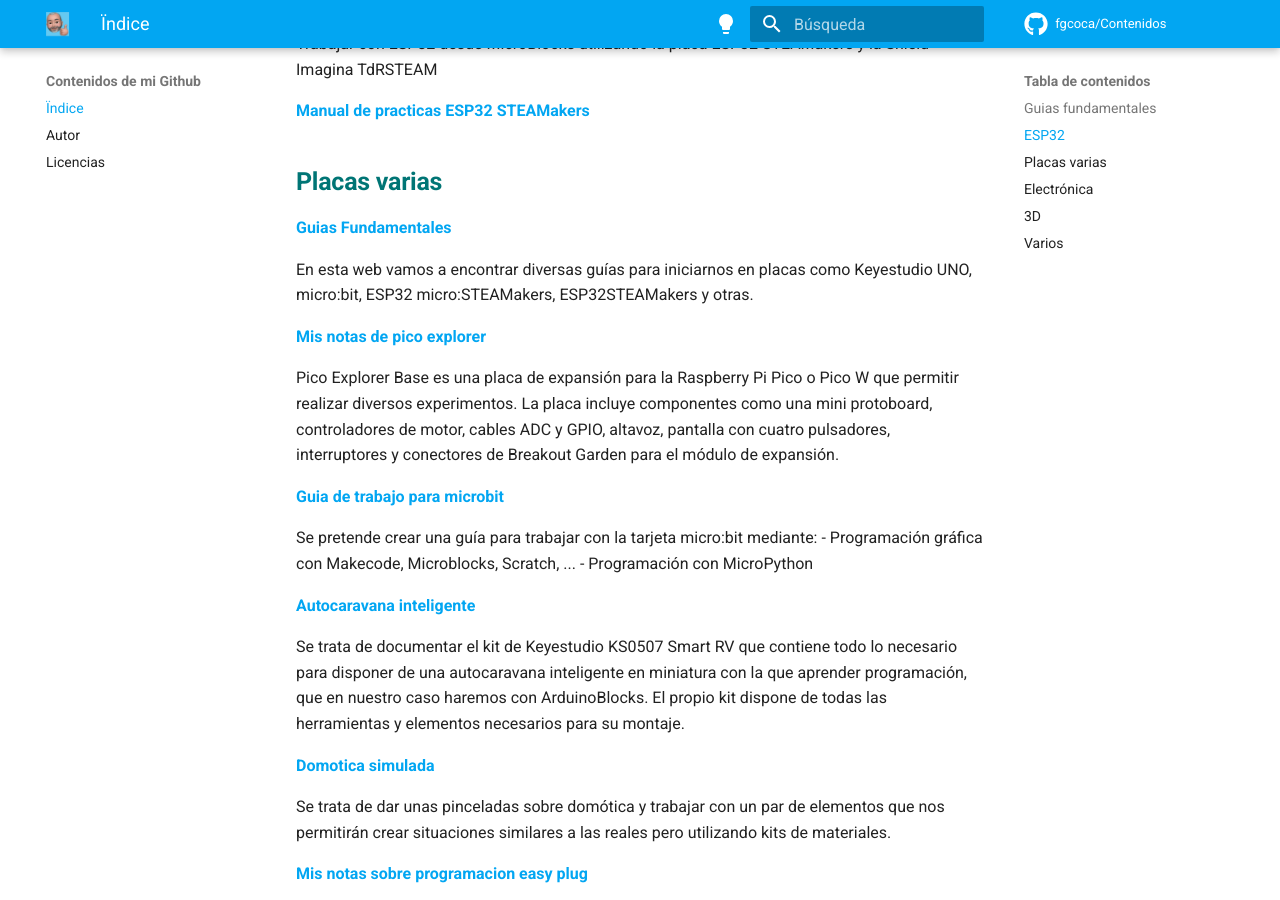
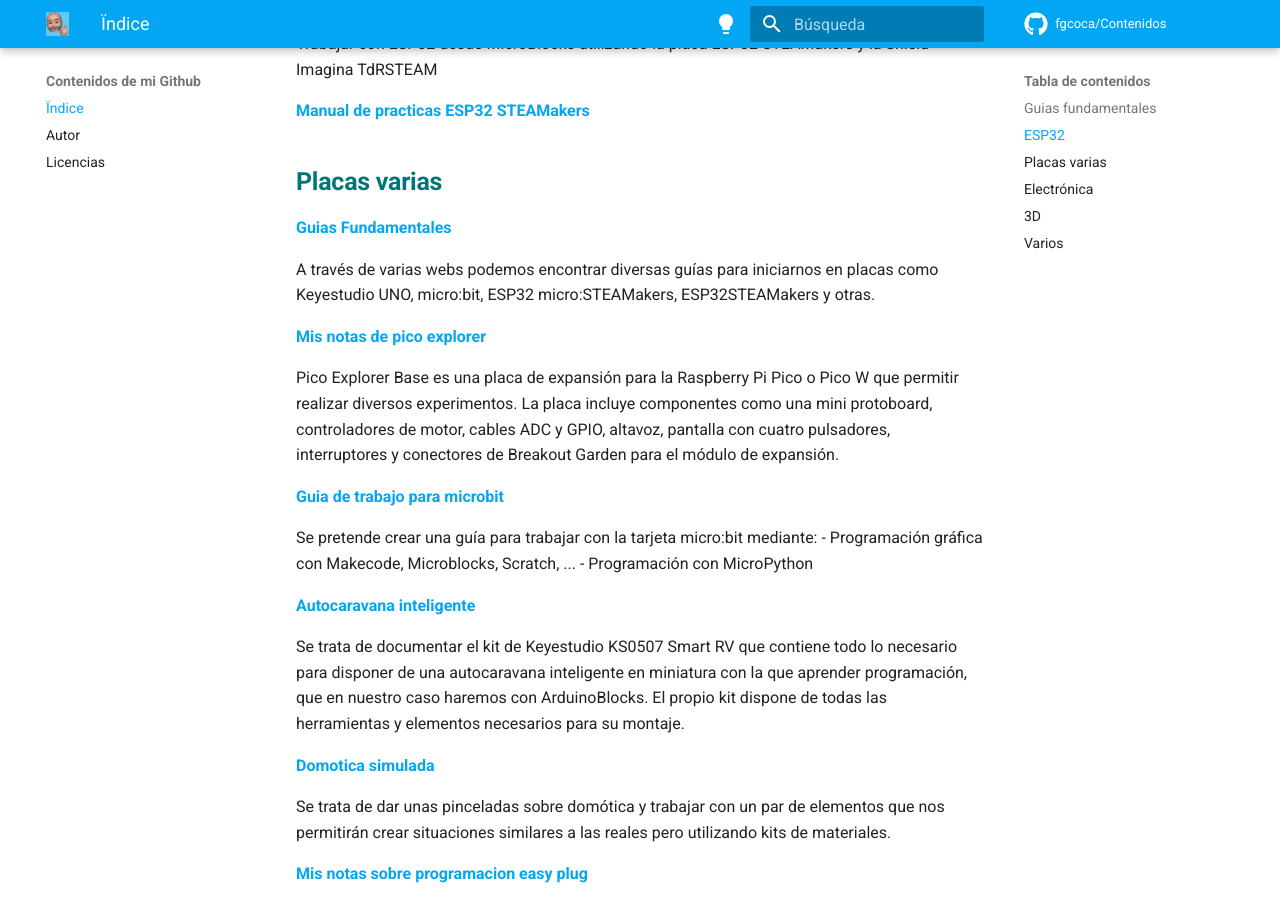
Before and after one commit to fgcoca/Contenidos, an MkDocs documentation site: the page built from docs/index.md, in a window 1280 px wide and 900 px high, scrolled down 1071 px. Built offline with MkDocs 1.6.1 and Material for MkDocs 9.7.7, drawn with Linux system fonts in a browser that asks for light colours; comment, search, counter and statistics services are not loaded.

Commit message:
actualizar

```diff
--- a/docs/index.md
+++ b/docs/index.md
@@ -35,9 +35,9 @@
 
 ## <FONT COLOR=#007575>**Placas varias**</font>
 
-[**Guias Fundamentales**](https://fgcoca.github.io/GuiasFundamentales/)
+[**Guias Fundamentales**](https://fgcoca.github.io/Contenidos/#guias-fundamentales)
 
-En esta web vamos a encontrar diversas guías para iniciarnos en placas como Keyestudio UNO, micro:bit, ESP32 micro:STEAMakers, ESP32STEAMakers y otras.
+A través de varias webs podemos encontrar diversas guías para iniciarnos en placas como Keyestudio UNO, micro:bit, ESP32 micro:STEAMakers, ESP32STEAMakers y otras.
 
 [**Mis notas de pico explorer**](https://fgcoca.github.io/Mis-notas-de-pico-explorer/)
 
```
